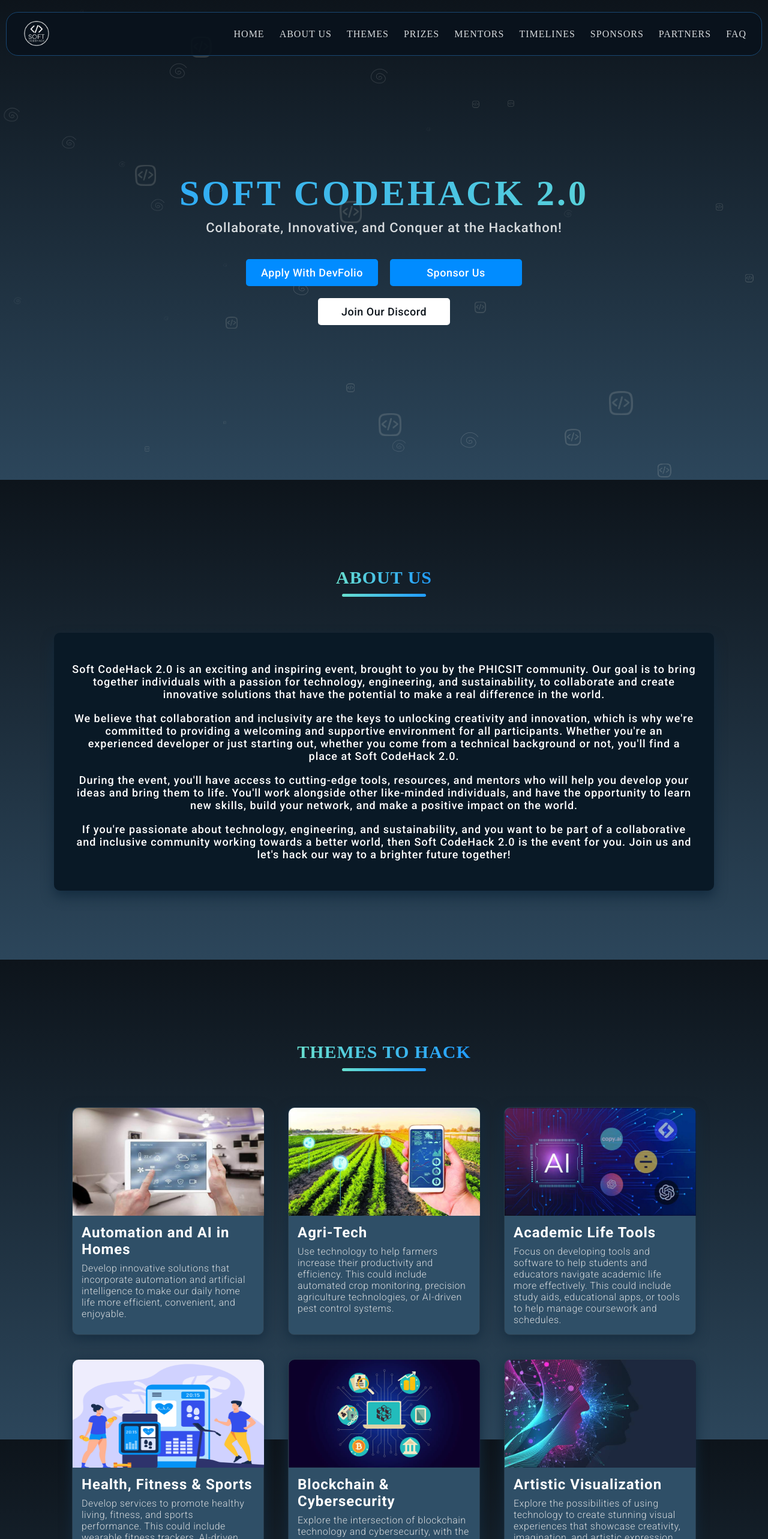
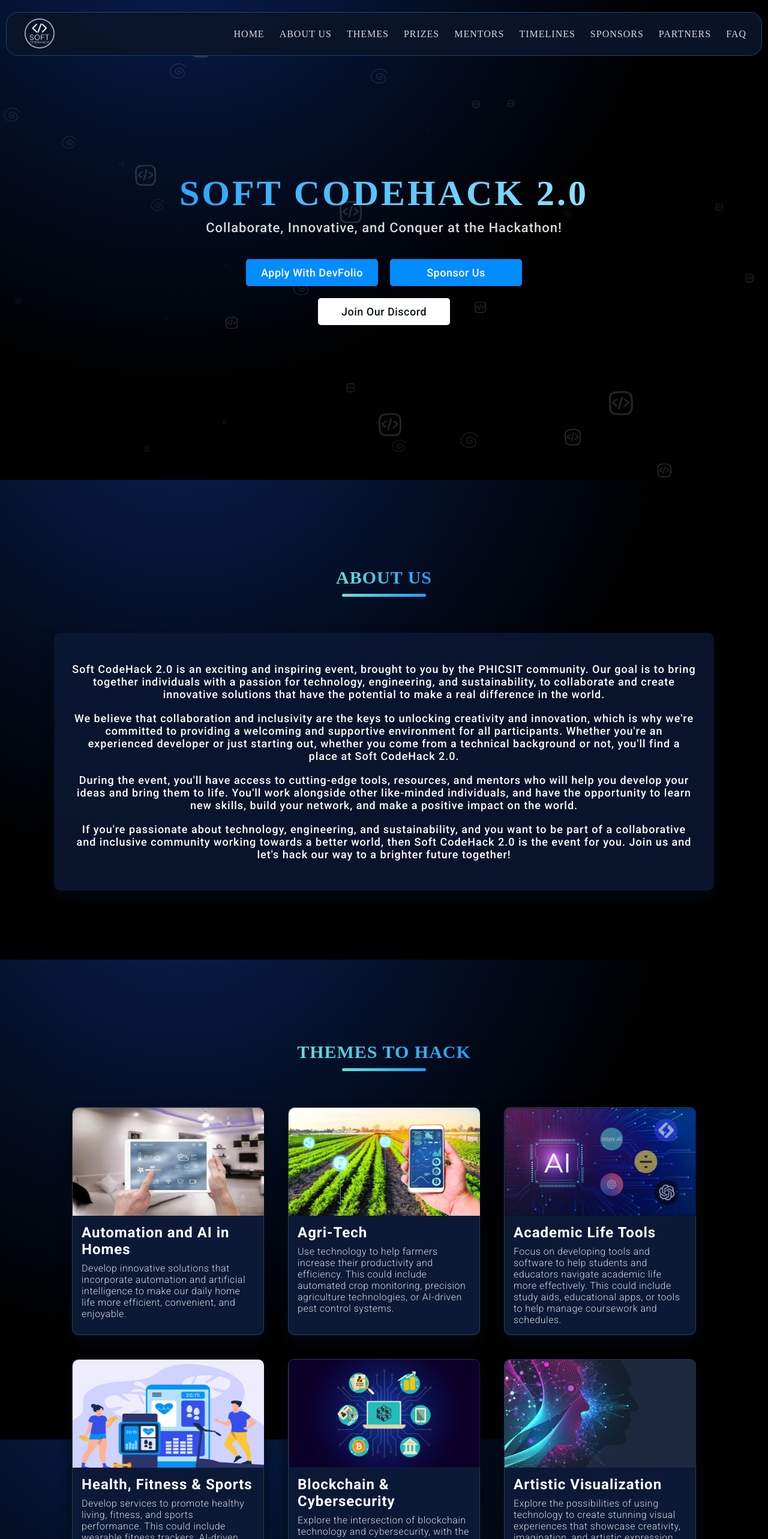
Before and after one commit to farhaanmalik/softcodehack2, a React (Create React App) app: page / in a window 1280 px wide. Shown: the top 2566 px of the page at 60% size. Built offline with nearby package versions, Linux system fonts and the light colour scheme; a web font is replaced by a local one.

Commit message:
Changed BG color

```diff
--- a/src/App.css
+++ b/src/App.css
@@ -34,7 +34,7 @@ a {
 
 ::-webkit-scrollbar {
     width: 6px;
-    background: #2f4f67;
+    background: #0b1936;
 }
 
 /* Track */
@@ -45,9 +45,8 @@ a {
 
 /* Handle */
 ::-webkit-scrollbar-thumb {
-    /* background: #018cff; */
     border-radius: 10px;
-    background: linear-gradient(180deg, #2c465b, #629eff, #2c465b);
+    background: linear-gradient(180deg, #0b1936, #018cff, #0b1936);
 }
 
 /* Handle on hover */
@@ -57,7 +56,7 @@ a {
 
 body {
     font-family: 'Roboto', sans-serif;
-    background: linear-gradient(180deg, #0d141b, #2c465b);
+    background-image: radial-gradient( circle 815px at 23.4% -21.8%,  #092155 0.2%, #000000 100.2% );
     background-position: center;
     background-repeat: no-repeat;
     background-size: cover;
@@ -69,7 +68,7 @@ body {
 .loader-section{
     width: 100%;
     height: 100vh;
-    background-color: #091926;
+    background-color: #050d1d;
     position: relative;
 }
 .loader{
@@ -92,21 +91,22 @@ header {
 
 .navbar {
     max-width: 1350px;
-    padding: 5px 25px;
+    padding: 0px 25px;
     width: 100%;
     margin: auto;
     display: flex;
     justify-content: space-between;
     align-items: center;
-    background-color: #09131ded;
+    background-color: #0b1529ee;
     border: 1px solid #184671;
     border-radius: 20px;
 }
 
 .logo a img {
-    width: 50px;
+    width: 60px;
     padding-top: 5px;
     padding-bottom: 2px;
+    border-radius: 50%;
 }
 
 nav ul {
@@ -181,7 +181,7 @@ nav ul li a:hover::after {
     font-size: 60px;
     font-weight: 800;
     text-transform: uppercase;
-    background: -webkit-linear-gradient(-180deg, #209cff 0%, #68e0cf 100%);
+    background: -webkit-linear-gradient(-180deg, #018cff 0%, #b4fbff 100%);
     background-clip: text;
     -webkit-text-fill-color: transparent;
     font-family: 'Tektur', cursive;
@@ -191,13 +191,13 @@ nav ul li a:hover::after {
 
 @keyframes text {
     0% {
-        background: -webkit-linear-gradient(-180deg, #209cff 0%, #68e0cf 100%);
+        background: -webkit-linear-gradient(-180deg, #018cff 0%, #b4fbff 100%);
         background-clip: text;
         -webkit-text-fill-color: transparent;
     }
 
     50% {
-        background: -webkit-linear-gradient(-180deg, #68e0cf 0%, #209cff 100%);
+        background: -webkit-linear-gradient(-180deg, #b4fbff 0%, #018cff 100%);
         background-clip: text;
         -webkit-text-fill-color: transparent;
     }
@@ -290,10 +290,10 @@ nav ul li a:hover::after {
     max-width: 1100px;
     margin: auto;
     margin-top: 40px;
-    background-color: #091926;
+    background-color: #0b1936d4;
     padding: 50px 30px;
     border-radius: 10px;
-    box-shadow: 0px 10px 20px #122b3fe4;
+    box-shadow: 0px 10px 20px #010a12;
 }
 
 .content p {
@@ -304,40 +304,6 @@ nav ul li a:hover::after {
     font-weight: 400;
 }
 
-/* ====Prizes CSS==== */
-.prize-section{
-    margin: 4rem 0;
-}
-.prize-boxes{
-    display: flex;
-    align-items: center;
-    flex-wrap: wrap;
-    justify-content: center;
-    margin-top: 20px;
-}
-.prz-box{
-    width: 300px;
-    margin: 20px 30px;
-    padding: 20px;
-    border: 1px solid #68e0cf;
-    text-align: center;
-    background-color: #091926d0;
-    border-radius: 50px 50px 0px 0px;
-    box-shadow: 0px 5px 10px #122b3fe4;
-    transition: all .3s;
-}
-.prz-box:hover{
-    box-shadow: 0px 5px 20px #122b3fee;
-    background-color: #0d141b;
-    border-radius: 0px 0px 50px 50px;
-}
-.prz-box img{
-    padding: 15px;
-}
-.prz-box p{
-    font-size: 18px;
-    font-weight: 400;
-}
 
 /*==== Theme Card CSS ====*/
 
@@ -358,8 +324,8 @@ nav ul li a:hover::after {
     margin: 20px;
     color: #fff;
     border-radius: 10px;
-    background-color: #2f4f67;
-    box-shadow: 0px 5px 20px #122b3fe4;
+    background-color: #0b1936;
+    box-shadow: 0px 10px 20px #010a12;
     border: 1px solid #293c4b;
     cursor: pointer;
     transition: all .3s;
@@ -387,6 +353,42 @@ nav ul li a:hover::after {
     padding-top: 8px;
 }
 
+/* ====Prizes CSS==== */
+.prize-section{
+    margin: 4rem 0;
+}
+.prize-boxes{
+    display: flex;
+    align-items: center;
+    flex-wrap: wrap;
+    justify-content: center;
+    margin-top: 20px;
+}
+.prz-box{
+    width: 300px;
+    margin: 20px 30px;
+    padding: 20px;
+    border: 1px solid #018cff;
+    text-align: center;
+    background-color: #010a12;
+    border-radius: 50px 50px 0px 0px;
+    box-shadow: 0px 10px 20px #010a12;
+    transition: all .3s;
+}
+.prz-box:hover{
+    box-shadow: 0px 10px 20px #010a12;
+    background-color: #0d141b;
+    border-radius: 0px 0px 50px 50px;
+}
+.prz-box img{
+    padding: 15px;
+}
+.prz-box p{
+    font-size: 18px;
+    font-weight: 400;
+}
+
+
 /*==== Mentors CSS ====*/
 
 .team-section {
@@ -409,7 +411,7 @@ nav ul li a:hover::after {
 .team-img {
     width: 220px;
     height: 220px;
-    background-color: #2f4f67;
+    background-color: #1c5295;
     border-radius: 25%;
 }
 
@@ -424,14 +426,14 @@ nav ul li a:hover::after {
 
 .team-content {
     width: 220px;
-    background-color: #2f74b4;
+    background-color: #1c5295;
     padding: 15px;
     padding-top: 75px;
     position: absolute;
     border-radius: 0px 0px 10px 10px;
     bottom: -60px;
     z-index: -1;
-    box-shadow: 0px 5px 20px #122b3fe4;
+    box-shadow: 0px 10px 20px #010a12;
 }
 
 .team-content h3 {
@@ -522,19 +524,19 @@ nav ul li a:hover::after {
 .ptnr-box {
     width: 250px;
     height: 250px;
-    background-color: #184671;
-    border-radius: 10px;
+    background-color: #0053b9;
+    border-radius: 15px;
     margin: 25px;
     position: relative;
     overflow: hidden;
-    box-shadow: 0px 10px 10px #122b3fe4;
+    box-shadow: 0px 10px 20px #010a12;
 }
 
 .ptnr-box img {
     width: 250px;
     height: 250px;
     padding: 5px;
-    border-radius: 10px;
+    border-radius: 18px;
 }
 
 .ptnr-box p {
@@ -542,7 +544,7 @@ nav ul li a:hover::after {
     bottom: -50%;
     left: 50%;
     transform: translateX(-50%);
-    background-color: #184671;
+    background-color: #0053b9;
     width: 100%;
     padding: 20px 5px;
     text-align: center;
@@ -569,8 +571,8 @@ nav ul li a:hover::after {
     margin-top: 40px;
     border-radius: 10px;
     padding: 15px;
-    background-color: #091926;
-    box-shadow: 0px 10px 20px #122b3fe4;
+    background-color: #0b1936d4;
+    box-shadow: 0px 10px 20px #010a12;
 }
 
 .faq-body {
@@ -583,7 +585,7 @@ nav ul li a:hover::after {
 /*=== Footer.css ===*/
 footer {
     width: 100%;
-    background-color: #091926;
+    background-color: #0b1936d4;
     color: white;
     display: flex;
     justify-content: space-around;
```
